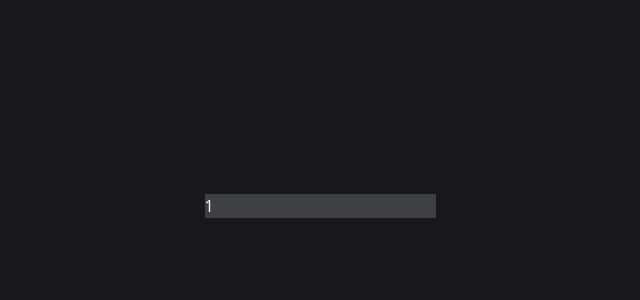
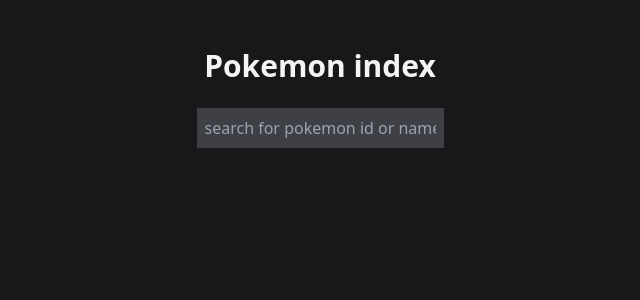
Before and after one commit to linus-jansson/pokemons, a Next.js app: page / in a window 1280 px wide. Shown: the top 300 px of the page, without its empty margins (320-960 px from the left). Built offline with nearby package versions, Linux system fonts and the light colour scheme.

Commit message:
Add image works for under 1000 atm

```diff
--- a/src/app/page.tsx
+++ b/src/app/page.tsx
@@ -39,14 +39,15 @@
 
     return (
         <div ref={elementRef} key={props.id} onMouseLeave={left} onMouseMove={tiltEffect} className="bg-zinc-800 group-hover:opacity-75 h-32 w-32 rounded-lg shadow-xl hover:scale-110 hover:!opacity-100 hover:rounded-xl duration-100 p-2">
-            <p>{props.id}</p>
-            <p>{props.name}</p>
+            <p className="text-xl font-bold">{props.name.charAt(0).toUpperCase() + props.name.slice(1)}</p>
+            <span className="text-sm">{props.id}</span>
+            <img alt="pokemon" className="w-14 h-14" src={"https://raw.githubusercontent.com/PokeAPI/sprites/master/sprites/pokemon/"+props.id+".png"}/>
         </div>
     )
 }
 
 export default function Home() {
-    const [inputValue, setInputValue] = useState('1')
+    const [inputValue, setInputValue] = useState('')
     const [pokemons, setPokemons] = useState<poke[]>([])
 
     function onChangeHandler(e: React.ChangeEvent<HTMLInputElement>) {
@@ -73,12 +74,13 @@
 
     return (
         <>
-            <div className="grid place-items-center h-screen">
-                <input value={inputValue} onChange={onChangeHandler} className="bg-zinc-700"/>
-                <div className="flex flex-wrap w-1/2 justify-center gap-2 group opacity-100 ">
+            <div className="flex flex-col mt-12 w-screen justify-center items-center ">
+                <h1 className="text-3xl font-bold mb-6">Pokemon index</h1>
+                <input value={inputValue} onChange={onChangeHandler} className="bg-zinc-700 p-2 mb-12" placeholder="search for pokemon id or name"/>
+                <div className="flex flex-wrap w-1/2 gap-2 group opacity-100 ">
                     {pokemons.map((pokemon: any) => {
                         return (
-                            <PokeCard id={pokemon.id} name={pokemon.pokemon} />
+                            <PokeCard key={pokemon.id }id={pokemon.id} name={pokemon.pokemon} />
                         )
                     })}
                 </div>
```
